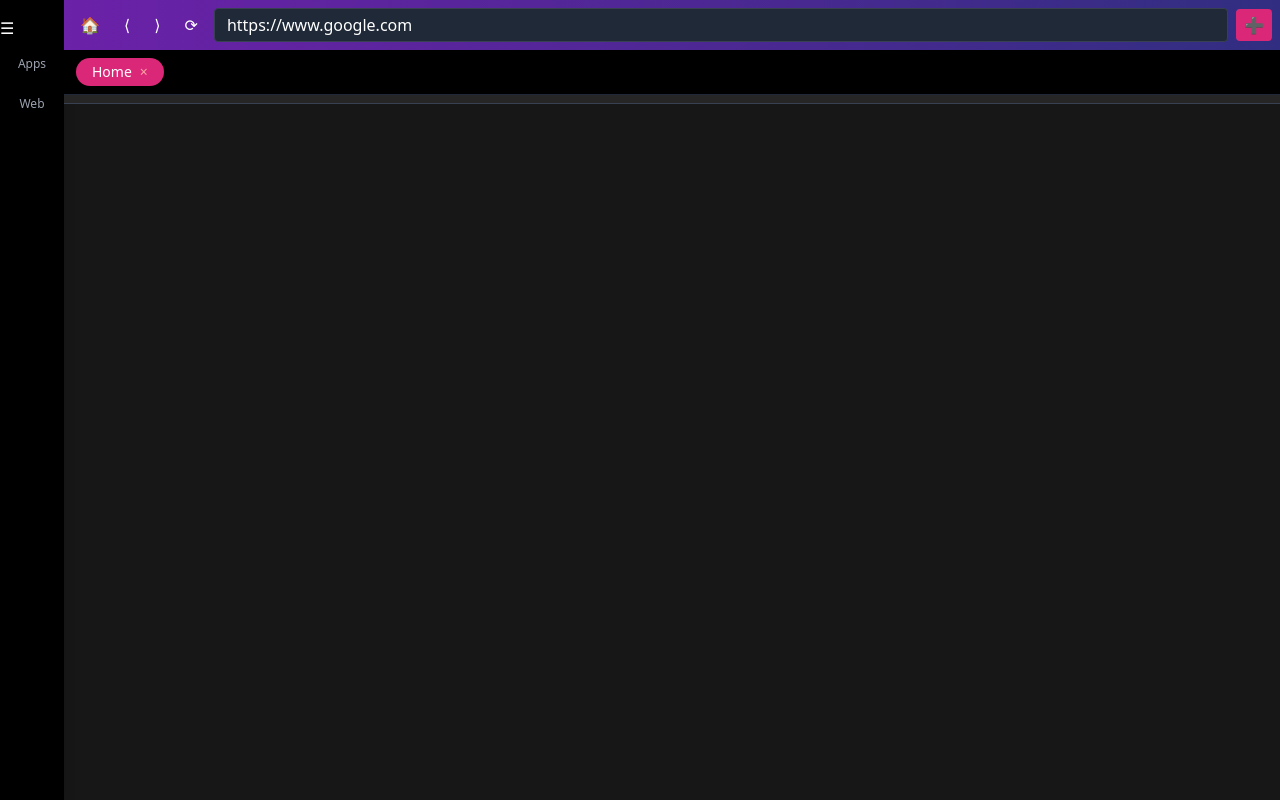
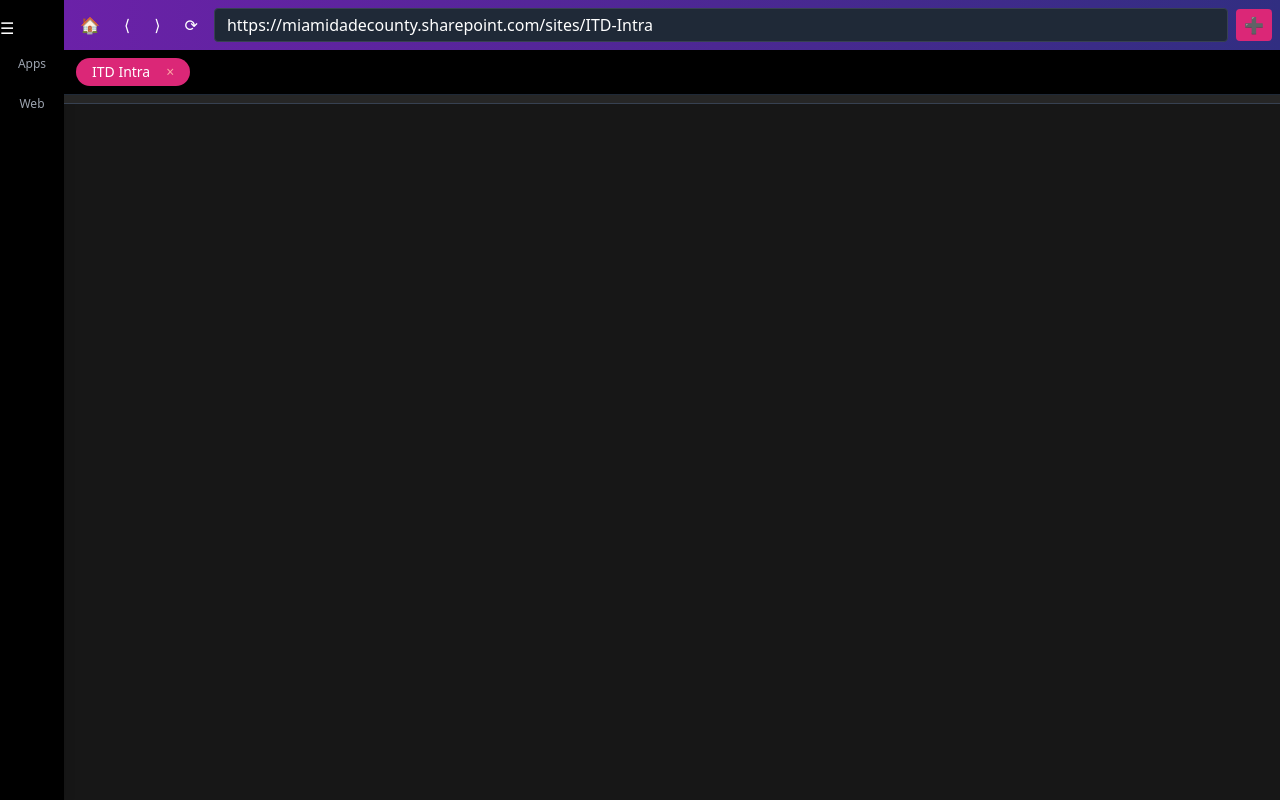
Before and after one commit to RepNest/HDB, a React (Vite) app: page / in a window 1280 px wide. Built offline with nearby package versions, Linux system fonts and the light colour scheme; the HTML template or start-up script is replaced by a standard one.

Commit message:
Favicon added

```diff
--- a/src/App.tsx
+++ b/src/App.tsx
@@ -3,12 +3,12 @@ import Sidebar from './components/Sidebar';
 import FavoritesBar from './components/FavoritesBar';
 import clsx from 'clsx';
 
-type Tab = { id: number; title: string; url: string };
+type Tab = { id: number; title: string; url: string; favicon?: string };
 
 export default function App() {
   const [sidebarOpen, setSidebarOpen] = useState(false);
   const [tabs, setTabs] = useState<Tab[]>([
-    { id: 1, title: 'Home', url: 'https://www.google.com' },
+    { id: 1, title: 'ITD Intra', url: 'https://miamidadecounty.sharepoint.com/sites/ITD-Intra' },
   ]);
   const [activeTabId, setActiveTabId] = useState(1);
   const addressInput = useRef<HTMLInputElement>(null);
@@ -37,7 +37,7 @@ export default function App() {
     if (!addressInput.current) return;
     let url = addressInput.current.value;
     if (!url.startsWith('http')) url = 'https://' + url;
-    setTabs(tabs.map(tab => (tab.id === activeTabId ? { ...tab, url } : tab)));
+    setTabs(tabs.map(tab => tab.id === activeTabId ? { ...tab, url } : tab));
   };
 
   const handleEnter = (e: React.KeyboardEvent<HTMLInputElement>) => {
@@ -52,10 +52,30 @@ export default function App() {
     );
   }
 
-  const goHome = () => {
-    const homepage = 'https://miamidadecounty.sharepoint.com/sites/ITServiceDesk';
-    setTabs(tabs.map(tab => tab.id === activeTabId ? { ...tab, url: homepage } : tab));
-  };
+  // Favicon fetcher
+  useEffect(() => {
+    const webview = webviews[activeTabId]?.current;
+    if (webview) {
+      const handleLoad = () => {
+        webview.executeJavaScript(`
+          (() => {
+            const icon = document.querySelector("link[rel*='icon']");
+            return icon?.href || '';
+          })();
+        `).then((faviconUrl: string) => {
+          if (faviconUrl) {
+            setTabs(prev =>
+              prev.map(tab =>
+                tab.id === activeTabId ? { ...tab, favicon: faviconUrl } : tab
+              )
+            );
+          }
+        });
+      };
+      webview.addEventListener('did-stop-loading', handleLoad);
+      return () => webview.removeEventListener('did-stop-loading', handleLoad);
+    }
+  }, [activeTabId, tabs]);
 
   return (
     <div className="h-screen w-screen flex bg-neutral-900 text-white font-sans">
@@ -63,7 +83,7 @@ export default function App() {
       <div className="flex-1 flex flex-col">
         {/* Address Bar */}
         <div className="flex items-center gap-2 bg-gradient-to-r from-purple-800 to-indigo-900 p-2 shadow-md">
-          <button onClick={goHome} className="px-2" title="Home">🏠</button>
+          <button onClick={() => webviews[activeTabId]?.current?.loadURL('https://miamidadecounty.sharepoint.com/sites/ITServiceDesk')} className="px-2">🏠</button>
           <button onClick={() => webviews[activeTabId]?.current?.goBack()} className="px-2">⟨</button>
           <button onClick={() => webviews[activeTabId]?.current?.goForward()} className="px-2">⟩</button>
           <button onClick={() => webviews[activeTabId]?.current?.reload()} className="px-2">⟳</button>
@@ -83,14 +103,15 @@ export default function App() {
               key={tab.id}
               onClick={() => setActiveTabId(tab.id)}
               className={clsx(
-                'px-4 py-1 rounded-full text-sm cursor-pointer font-medium transition-all',
+                'px-4 py-1 rounded-full text-sm cursor-pointer font-medium transition-all flex items-center gap-2',
                 tab.id === activeTabId ? 'bg-pink-600' : 'bg-gray-700 hover:bg-purple-600'
               )}
             >
+              {tab.favicon && <img src={tab.favicon} alt="favicon" className="w-4 h-4" />}
               {tab.title}
               <span
                 className="ml-2 text-red-300 hover:text-red-500"
-                onClick={e => {
+                onClick={(e) => {
                   e.stopPropagation();
                   handleCloseTab(tab.id);
                 }}
```
Also changed, not shown: 5 other files (tests, documents, lock files or other folders).
